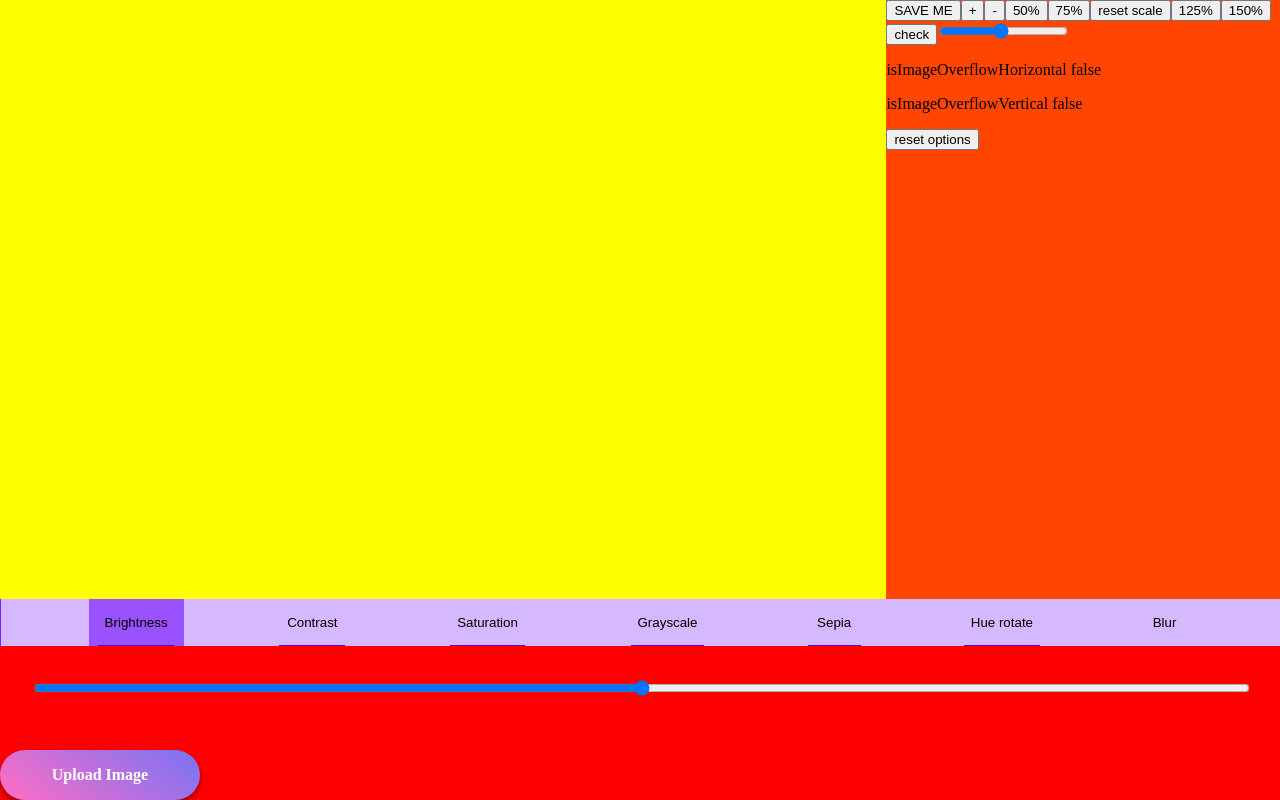
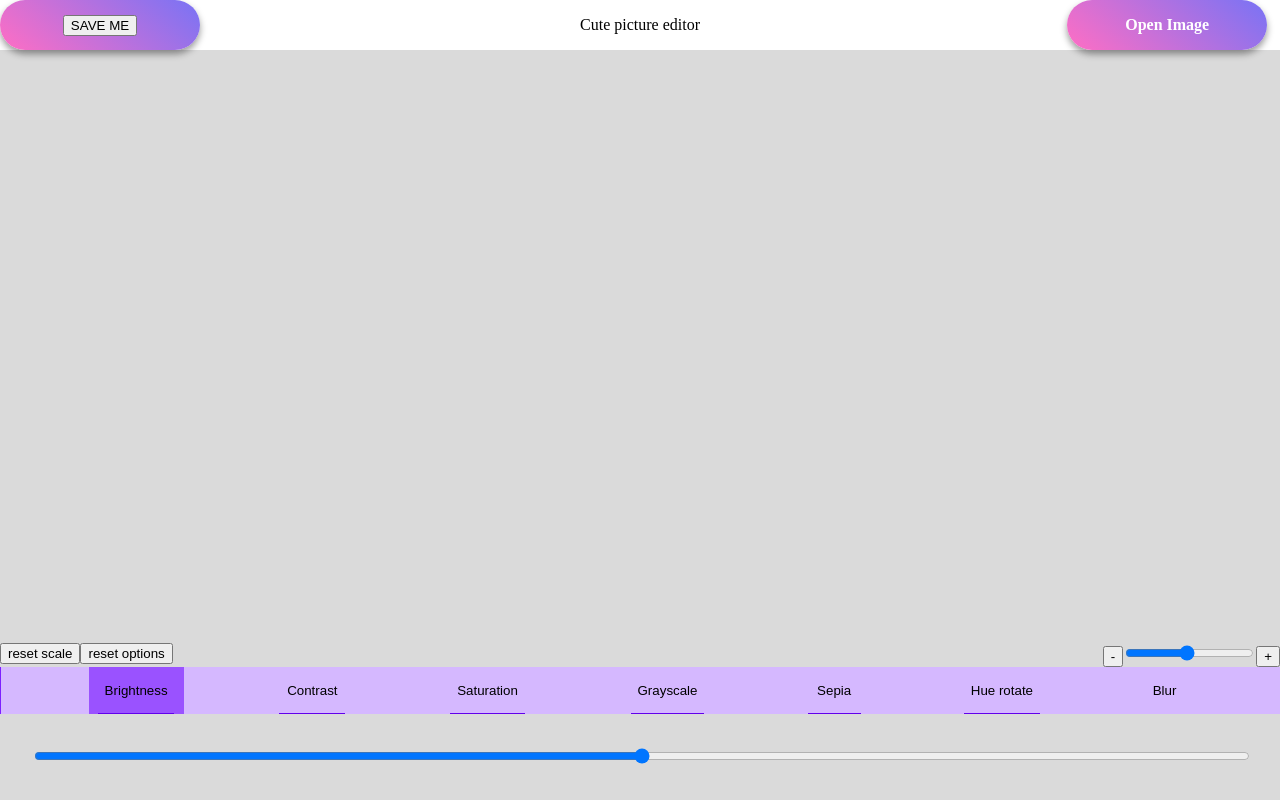
Before and after one commit to foxcaulfield/cute-picture-editor, a React (Create React App) app: page / in a window 1280 px wide. Built offline with nearby package versions, Linux system fonts and the light colour scheme.

Commit message:
Update styles

```diff
--- a/src/App.css
+++ b/src/App.css
@@ -23,7 +23,7 @@ body {
   height: 100vh;
   width: 100vw;
   background-color: #dadada;
-  background: red;
+  /* background: red; */
 }
 
 .mainImage {
@@ -37,7 +37,7 @@ body {
 }
 .canvas {
   /* background-color: #dadada; */
-  background: red;
+  /* background: red; */
   padding: 0;
   /* width: 100%;
   height: 100% */
@@ -50,7 +50,9 @@ body {
   height: 0.1px;
   position: absolute;
 }
-
+.fileInput{
+  padding-right: 1%;
+}
 .fileInput label {
   display: block;
   position: relative;
@@ -163,7 +165,7 @@ input:focus + label {
   display: flex;
   /* justify-content: center; */
   align-content: center;
-  background: yellow;
+  /* background: yellow; */
   width: 100%;
   height: 100%;
   /* padding-left: 10%; */
@@ -185,7 +187,7 @@ input:focus + label {
   display: flex;
   justify-content: flex-start;
   align-content: center;
-  background: orangered;
+  /* background: orangered; */
   width: 100%;
   height: 100%;
   /* /* background: "green"; */
@@ -196,5 +198,8 @@ input:focus + label {
 
 .buttonsContainer {
   overflow: hidden;
+  display: flex;
+  flex-direction: row-reverse;
+  justify-content: space-between;
   /* overflow-x: scroll; */
 }
--- a/src/App.tsx
+++ b/src/App.tsx
@@ -121,7 +121,7 @@ function App() {
     });
   }
 
-  function handleResetOptions(){
+  function handleResetOptions() {
     setOptions(DEFAULT_OPTIONS);
   }
 
@@ -245,7 +245,6 @@ function App() {
 
       contextReal.drawImage(image, 0, 0, canvasReal.width, canvasReal.height);
 
-
       //exp for wide images
       setIsImageOverflowHorizontal(isOverflowHorizontal(potentiallyOverflow));
       //exp
@@ -300,7 +299,10 @@ function App() {
   const [scale, setScale] = useState<any>(1);
 
   //is picture overflow horizontal
-  const [isImageOverflowHorizontal, setIsImageOverflowHorizontal] = useState<any>();
+  const [
+    isImageOverflowHorizontal,
+    setIsImageOverflowHorizontal,
+  ] = useState<any>();
 
   //function for detecting overflow horizontal
   function isOverflowHorizontal(element: any) {
@@ -340,19 +342,54 @@ function App() {
   return (
     <div className="container">
       {/* <MainScreen/> */}
+      <div
+        style={{
+          display: "flex",
+          flexDirection: "row",
+          justifyContent: "space-between",
+          background: "white",
+          alignItems: "center"
+        }}
+      >
+        <div className="fileInput"><label>  <button
+            onClick={() => {
+              setIsDownloading(true);
+              handleSaveReal(true);
+            }}
+          >
+            SAVE ME
+          </button><p className="fileName"></p></label></div>
+        <div>Cute picture editor</div>
+        <div className="fileInput"><input
+                type="file"
+                id="fileBrowser"
+                onChange={loadFile}
+                // value=""
+                style={{ display: "inline-block" }}
+                className="chooseFile"
+                onClick={(e) => (e.currentTarget.value = "")}
+              />
+
+
+              <label htmlFor="fileBrowser">
+                Open Image <p className="fileName"></p>
+              </label></div>
+      </div>
       <div className="imageAndScalingContainer">
         <div
           ref={potentiallyOverflow}
           className="view"
-
-
           style={{
             justifyContent: `${
-              isImageOverflowHorizontal === false && isImageOverflowVertical === false ? "center" : isImageOverflowHorizontal === false && isImageOverflowVertical === true ? "center" :
-              "flex-start"
+              isImageOverflowHorizontal === false &&
+              isImageOverflowVertical === false
+                ? "center"
+                : isImageOverflowHorizontal === false &&
+                  isImageOverflowVertical === true
+                ? "center"
+                : "flex-start"
             }`,
           }}
-
 
           // style={{
           //   justifyContent: `${
@@ -360,26 +397,27 @@ function App() {
           //   }`,
           // }}
         >
-
-
           <img
-                     style={{
+            style={{
               ...getImageStyle(),
               // maxWidth:"100%",
               transform: `scale(${scale})`,
               transformOrigin: `${
-                isImageOverflowHorizontal === false && isImageOverflowVertical === false
+                isImageOverflowHorizontal === false &&
+                isImageOverflowVertical === false
                   ? "center center"
-                  : isImageOverflowHorizontal === false && isImageOverflowVertical === true ? "top center" :
-                  isImageOverflowHorizontal === true && isImageOverflowVertical === false ? "left" :
-                  "top left"
-                  // : isImageOverflowHorizontal
-                  // ? "top left"
-                  // : "top center"
+                  : isImageOverflowHorizontal === false &&
+                    isImageOverflowVertical === true
+                  ? "top center"
+                  : isImageOverflowHorizontal === true &&
+                    isImageOverflowVertical === false
+                  ? "left"
+                  : "top left"
+                // : isImageOverflowHorizontal
+                // ? "top left"
+                // : "top center"
               }`,
             }}
-
-
             // style={{
             //   ...getImageStyle(),
             //   transform: `scale(${scale})`,
@@ -392,8 +430,6 @@ function App() {
             //   }`,
             // }}
 
-
-
             // style={getImageStyle()}
             // className={"displayImage", {transform-origin: top left}}
             // style={{transform: scale(0.1)}}
@@ -401,37 +437,6 @@ function App() {
             id="thePicture"
             src={imgData.imgData}
           />
-        </div>
-        <div className="buttonsContainer">
-          <button
-            onClick={() => {
-              setIsDownloading(true);
-              handleSaveReal(true);
-            }}
-          >
-            SAVE ME
-          </button>
-          <button
-            onClick={() => {
-              setScale(scale * 1.1);
-            }}
-          >
-            +
-          </button>
-          <button onClick={() => setScale(scale * 0.9)}>-</button>
-          <button onClick={() => setScale(0.5)}>50%</button>
-          <button onClick={() => setScale(0.75)}>75%</button>
-          <button onClick={() => setScale(1)}>reset scale</button>
-          <button onClick={() => setScale(1.25)}>125%</button>
-          <button onClick={() => setScale(1.5)}>150%</button>
-          <button onClick={() => alert(isOverflowHorizontal(potentiallyOverflow))}>
-            check
-          </button>
-          <input type="range"  min="0.1" max="2" value={scale} step="0.01" onChange={(e)=>{console.log(e.target.value); setScale(e.target.value)}}/>
-          {/* <span>{scale}</span> */}
-          <p>isImageOverflowHorizontal {isImageOverflowHorizontal? "true" : "false"}</p>
-          <p>isImageOverflowVertical {isImageOverflowVertical? "true" : "false"}</p>
-          <button onClick={()=> handleResetOptions()}>reset options</button>
         </div>
       </div>
       <div className="controller">
@@ -453,6 +458,54 @@ function App() {
             width="0"
             height="0"
           ></canvas>
+        </div>
+        <div className="buttonsContainer">
+          {/* <button
+            onClick={() => {
+              setIsDownloading(true);
+              handleSaveReal(true);
+            }}
+          >
+            SAVE ME
+          </button> */}
+          <div>
+          <button onClick={() => setScale(scale * 0.9)}>-</button>
+          <input
+            type="range"
+            min="0.1"
+            max="2"
+            value={scale}
+            step="0.01"
+            onChange={(e) => {
+              console.log(e.target.value);
+              setScale(e.target.value);
+            }}
+          />
+<button
+            onClick={() => {
+              setScale(scale * 1.1);
+            }}
+          >
+            +
+          </button>
+          </div>
+          <div>
+          {/* <button onClick={() => setScale(0.5)}>50%</button>
+          <button onClick={() => setScale(0.75)}>75%</button> */}
+          <button onClick={() => setScale(1)}>reset scale</button>
+          {/* <button onClick={() => setScale(1.25)}>125%</button>
+          <button onClick={() => setScale(1.5)}>150%</button> */}
+          {/* <button
+            onClick={() => alert(isOverflowHorizontal(potentiallyOverflow))}
+          >
+            check
+          </button> */}
+
+          {/* <span>{scale}</span> */}
+          {/* <span>isImageOverflowHorizontal {isImageOverflowHorizontal? "true" : "false"}</span>
+          <span>isImageOverflowVertical {isImageOverflowVertical? "true" : "false"}</span> */}
+          <button onClick={() => handleResetOptions()}>reset options</button>
+          </div>
         </div>
         <div className="sidebar">
           {options.map((option, index) => {
@@ -477,7 +530,7 @@ function App() {
           {/* #02 Define input with file type */}
           <div className="imageOption">
             {/* #03 load file and call the loadFile function */}
-            <div className="fileInput">
+            {/* <div className="fileInput">
               <input
                 type="file"
                 id="fileBrowser"
@@ -485,7 +538,7 @@ function App() {
                 // value=""
                 style={{ display: "inline-block" }}
                 className="chooseFile"
-                onClick={(e)=> e.currentTarget.value = ""}
+                onClick={(e) => (e.currentTarget.value = "")}
               />
 
               <br />
@@ -493,7 +546,7 @@ function App() {
                 {" "}
                 Upload Image <p className="fileName"></p>
               </label>
-            </div>
+            </div> */}
           </div>
         </div>
       </div>
```
